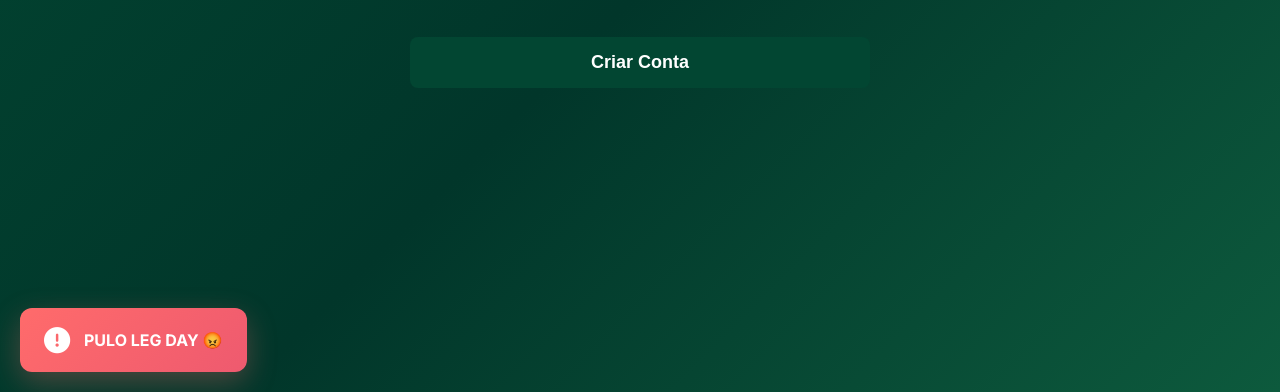
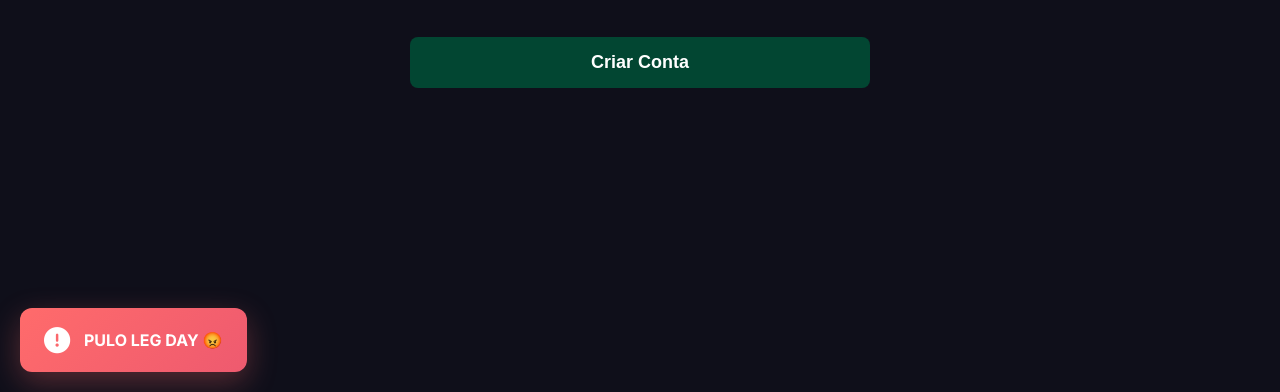
Before and after one commit to ElliJr/Login_BioSynTech, a website: page index.html in a window 1280 px wide. Shown: the part 408-800 px from the top of the page. Drawn offline with nearby package versions, Linux system fonts and the light colour scheme; no server answers; a web font is replaced by a local one.

Commit message:
Change body background to solid color
Updated body background to a solid color.

```diff
--- a/css/style.css
+++ b/css/style.css
@@ -7,7 +7,8 @@
 
         body {
             font-family: 'Inter', sans-serif;
-            background-image: linear-gradient(135deg, #024632 0%, #01362a 50%, #0d5a3d 100%);
+            /*background-image: linear-gradient(135deg, #0f0f1a 0%, #01362a 50%, #0d5a3d 100%);*/
+            background-color: #0f0f1a;
             background-size: cover;
             background-position: center;
             min-height: 100vh;
```
